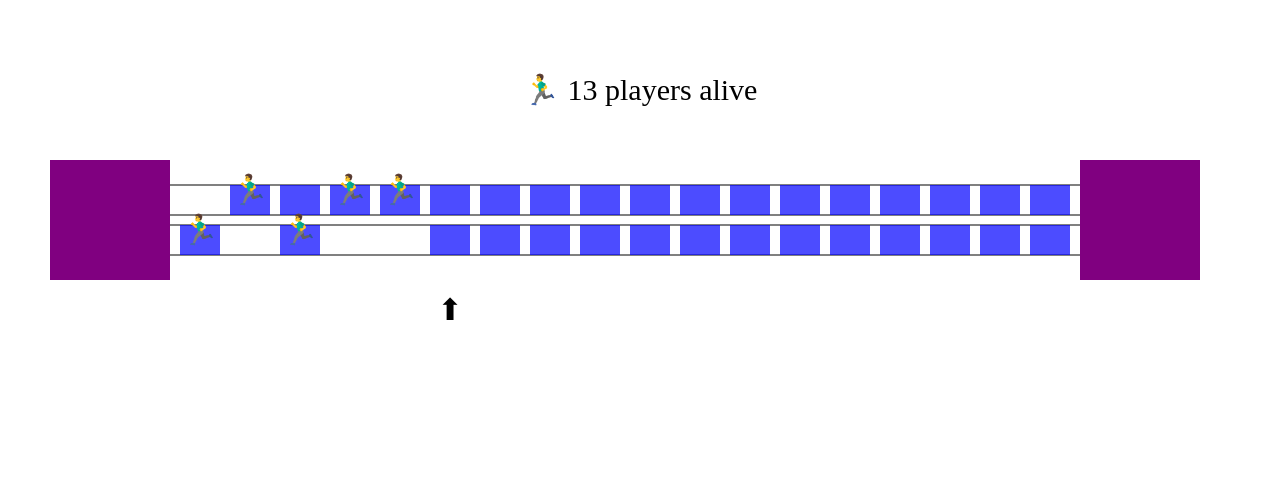
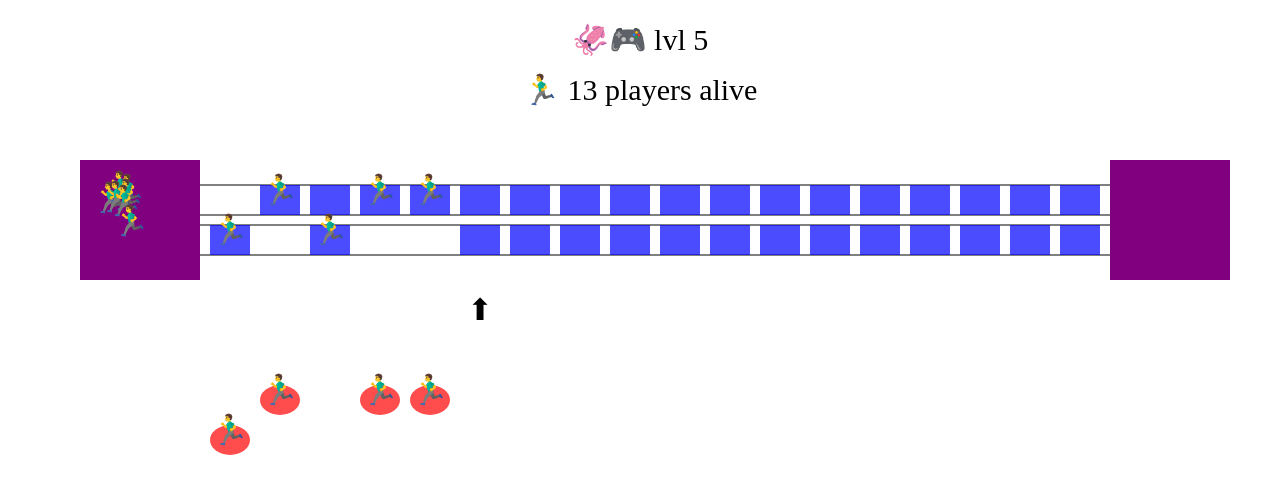
Before and after one commit to lewdev/squid-game-lvl5, a website: page src/index.html in a window 1280 px wide. Drawn offline with Linux system fonts and the light colour scheme.

Commit message:
Centered screen on resize
* draw fallen characters

```diff
--- a/src/index.html
+++ b/src/index.html
@@ -1,5 +1,6 @@
 <head></head><style>html,body{margin:0;overflow:hidden}</style>
 <canvas id=a></canvas>
+<canvas id=b></canvas>
 <script>
 //global
 x = a.getContext('2d');
@@ -12,7 +13,8 @@ zoom = 1;
 //game paramters
 PLAYERS = 16;
 COLUMNS = 18;
-COL_START = 200;
+X_START = 200;
+Y_START = 200;
 PLAT_GAP = 10;
 PLAT_W = 40;
 PLAT_H = 30;
@@ -47,11 +49,11 @@ startGame = () => {
 
 render = () => {
   //draw bars holding glass
-  let yPos = COL_START - (PLAT_H / 2);
+  let yPos = Y_START - (PLAT_H / 2);
   for (let i = 0; i < 4; i++) {
     drawLine(
-      {x: COL_START - ((PLAT_W / 2) + PLAT_GAP), y: yPos},
-      {x: COL_START + (COLUMNS * 50) - (PLAT_W / 2), y: yPos},
+      {x: X_START - ((PLAT_W / 2) + PLAT_GAP), y: yPos},
+      {x: X_START + (COLUMNS * 50) - (PLAT_W / 2), y: yPos},
       "gray",
       2
     );
@@ -59,7 +61,7 @@ render = () => {
   }
   platforms.map(p => {
     //draw platforms
-    const xPos = COL_START + ((p.i - 1) * (PLAT_W + PLAT_GAP));
+    const xPos = X_START + ((p.i - 1) * (PLAT_W + PLAT_GAP));
     for (let i = 0; i < 2; i++) {
       if (p.condition === 1
         || (i === 0 && p.isRight === 0)
@@ -67,29 +69,37 @@ render = () => {
       ) {
         draw({
           x: xPos,
-          y: COL_START + (i * (PLAT_H + 10)),
+          y: Y_START + (i * (PLAT_H + 10)),
           w: PLAT_W, h: PLAT_H,
           opacity: .7,
           color: 'blue',
         });
       }
+      else {
+        // draw dead player
+        drawCircle({
+          x: xPos,
+          y: Y_START + (p.isRight * (PLAT_H + 10)) + 200,
+          w: PLAT_W / 2, h: PLAT_H / 2,
+          opacity: .7,
+          color: 'red',
+        })
+        draw({
+          text: "🏃‍♂️", centered: true, fontSize: 30, horiz: true,
+          x: xPos,
+          y: Y_START + (p.isRight * (PLAT_H + 10)) + 200,
+        });
+      }
     }
-
     //draw players
     if (p.i <= progress && p.i > progress - playersLeft) {
       draw({
-        text: "🏃‍♂️", centered: true, fontSize: 30,
+        text: "🏃‍♂️", centered: true, fontSize: 30, horiz: true,
         x: xPos,
-        y: COL_START + (p.isRight * (PLAT_H + 10)),
+        y: Y_START + (p.isRight * (PLAT_H + 10)),
         w: PLAT_W, h: PLAT_H,
       });
     }
-    //draw platform numbers
-    // draw({
-    //   text: p.i, centered: true, fontSize: 20,
-    //   x: xPos,
-    //   y: COL_START + 80,
-    // });
   });
 
   //draw progress
@@ -97,19 +107,33 @@ render = () => {
     text: "⬆",
     centered: 1,
     fontSize: 30,
-    x: COL_START + (progress * (PLAT_W + PLAT_GAP)),
-    y: COL_START + 120,
+    x: X_START + (progress * (PLAT_W + PLAT_GAP)),
+    y: Y_START + 120,
   });
 
   //draw start/end platforms
-  const startX = COL_START - ((BASE_PLATFORM.w / 2) + (PLAT_W / 2) + PLAT_GAP) ;
-  const endX = COL_START + (COLUMNS * 50) - (PLAT_W / 2) + (BASE_PLATFORM.w / 2);
+  const startX = X_START - ((BASE_PLATFORM.w / 2) + (PLAT_W / 2) + PLAT_GAP) ;
+  const endX = X_START + (COLUMNS * (PLAT_W + PLAT_GAP)) - (PLAT_W / 2) + (BASE_PLATFORM.w / 2);
+  const basePlatformY = Y_START + ((PLAT_H + PLAT_GAP) / 2);
   for (let i = 0; i < 2; i++) {
     draw(Object.assign({
       x: i ? startX : endX,
-      y: COL_START + ((PLAT_H + PLAT_GAP) / 2),
+      y: basePlatformY,
       color: "purple"
     }, BASE_PLATFORM));
+  }
+
+  //draw players on start platform
+  const playersOnStart = playersLeft - progress;
+  if (playersOnStart > 0) {
+    for (let i = 0; i < playersOnStart; i++) {
+      draw({
+        text: "🏃‍♂️",
+        centered: true, fontSize: 30,
+        x: startX + randRangeSeed(-30, 50, i),
+        y: basePlatformY + randRangeSeed(-30, 50, i + 1)
+      });
+    }
   }
 };
 
@@ -120,7 +144,7 @@ calc = () => {
       text: `🏃‍♂️ ${playersLeft} players survived!`,
       centered: true, fontSize: 30,
       x: innerWidth / 2,
-      y: COL_START / 2,
+      y: Y_START / 2,
     });
   }
   else if (playersLeft <= 0) {
@@ -129,10 +153,16 @@ calc = () => {
   }
   else {
     draw({
+      text: "🦑🎮 lvl 5",
+      centered: true, fontSize: 30,
+      x: innerWidth / 2,
+      y: Y_START / 4,
+    });
+    draw({
       text: `🏃‍♂️ ${playersLeft} players alive`,
       centered: true, fontSize: 30,
       x: innerWidth / 2,
-      y: COL_START / 2,
+      y: Y_START / 2,
     });
   }
 
@@ -159,7 +189,8 @@ init = () => {
 // Loop
 //---------------------
 window.onload = () => {
-  document.addEventListener("resize", resize);
+  // document.addEventListener("resize", resize);
+  window.onresize = () => resize();
   document.addEventListener("click", () => startGame());
   window.addEventListener("wheel", event => {
     const delta = Math.sign(event.deltaY);
@@ -177,7 +208,11 @@ window.onload = () => {
 //---------------------
 // Utility Methods
 //---------------------
-resize = () => {a.width = innerWidth; a.height = innerHeight;};
+resize = () => {
+  a.width = innerWidth; a.height = innerHeight;
+  X_START = (a.width / 2) - (((COLUMNS * (PLAT_W + PLAT_GAP)) - (PLAT_W / 2) - (BASE_PLATFORM.w / 2)) / 2);
+  console.log(X_START);
+};
 repeat = (n, f) => {
   for (let i = 0; i < n; i++) f(i);
 };
@@ -210,9 +245,8 @@ drawCircle = o => {
 write = o => {
   x.font = ((o.fontSize || 12) * scale) + 'px serif';
   x.fillStyle = o.color || 'black';
-  if (o.centered) {
-    o.x -= ((x.measureText(o.text).width / 2));
-  }
+  if (o.centered) o.x -= ((x.measureText(o.text).width / 2));
+  //if (o.horiz) x.scale(-1, 1);
   x.fillText(o.text, o.x * scale, o.y * scale);
 };
 drawRect = o => {
@@ -231,4 +265,7 @@ drawLine = (p1, p2, color, width) => {
 };
 rand = Math.random;
 rand0or1 = () => rand() < .5 ? 0 : 1;
+//@KilledByAPixel https://twitter.com/KilledByAPixel/status/1414276611051032577?s=20
+randSeed = (max, seed) => Math.sin(seed)**2 * 1e9 % max
+randRangeSeed = (min, max, seed) => randSeed(max, seed) + min;
 </script>
```
Also changed, not shown: README.md.
